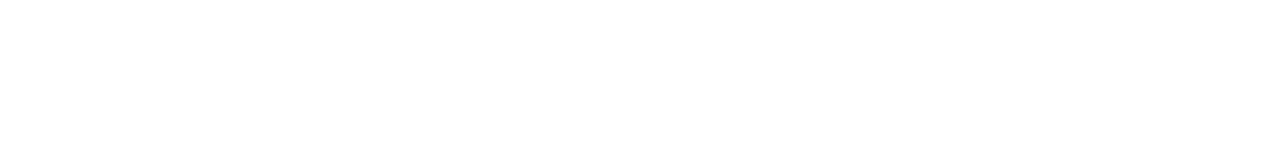
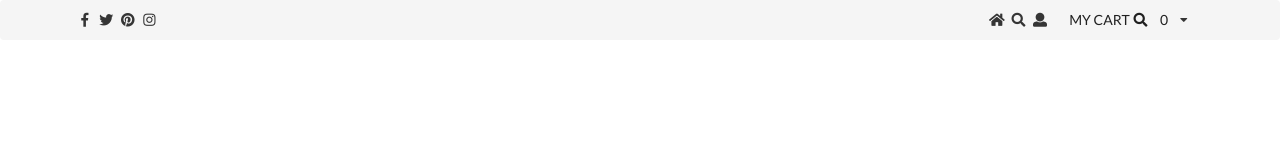
Before and after one commit to klin6/islandsnow, a plain HTML site: page index.html in a window 1280 px wide. Drawn offline with nearby package versions, Linux system fonts and the light colour scheme.

Commit message:
WOD1 complete 1st commit

```diff
--- a/index.html
+++ b/index.html
@@ -10,5 +10,31 @@
 </head>
 <body>
 
+<div class="ui borderless topmenu menu">
+  <div class="ui container">
+    <a class="fitted item"><i class="facebook f icon"></i></a>
+    <a class="fitted item"><i class="twitter icon"></i></a>
+    <a class="fitted item"><i class="pinterest f icon"></i></a>
+    <a class="fitted item"><i class="instagram icon"></i></a>
+    <a class="fitted right item"><i class="home icon"></i></a>
+    <a class="fitted item"><i class="search icon"></i></a>
+    <a class="fitted item"><i class="user icon"></i></a>
+    <div class="ui dropdown item">
+      <div class="text">MY CART <i class="search icon"></i>0</div>
+      <i class="dropdown icon"></i>
+      <div class="menu">
+        <div class="item">Your cart is currently empty.</div>
+      </div>
+    </div>
+
+  </div>
+</div>
+
+<script>
+  $('.ui.dropdown')
+      .dropdown()
+  ;
+</script>
+
 </body>
 </html>
--- a/style.css
+++ b/style.css
@@ -0,0 +1,5 @@
+.ui.borderless.topmenu.menu {
+  background-color: #f5f5f5;
+  box-shadow: none;
+  border: none;
+}
```
